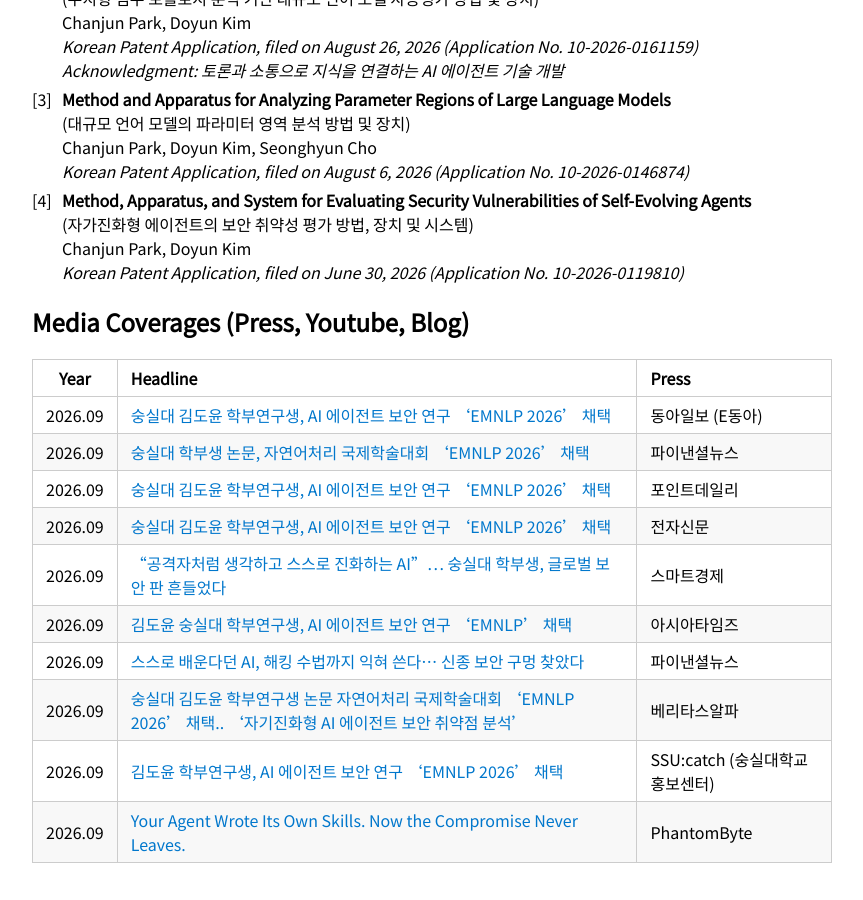
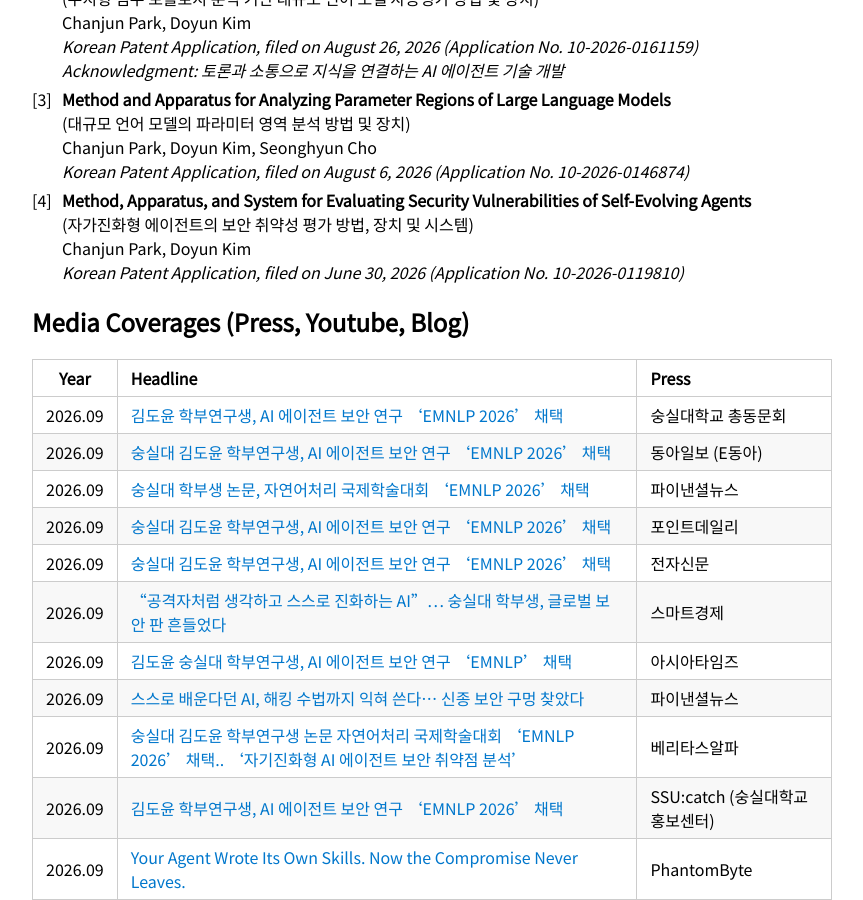
Before and after one commit to Doyun-coding/Doyun-coding.github.io, a Jekyll site: the page built from index.md, in a window 1280 px wide and 900 px high, scrolled down 1204 px. Shown: the whole window, without its empty margins (208-1071 px from the left). Built offline with Jekyll 4.4.1, drawn with Linux system fonts in a browser that asks for light colours; our own code applies the rules of GitHub Pages for plain Markdown files; before the commit the page ends 2067 px from its top, so only the background shows below that.

Commit message:
Add SSU alumni association media coverage entry
Co-Authored-By: Claude Sonnet 5 <noreply@anthropic.com>

```diff
--- a/index.md
+++ b/index.md
@@ -33,6 +33,7 @@ For the latest news, please visit the <a href="https://sites.google.com/view/ssu
 
 Year | Headline | Press
 :-----:|-------|-------
+2026.09 | [김도윤 학부연구생, AI 에이전트 보안 연구 'EMNLP 2026' 채택](https://alumnus.ssu.ac.kr/cmnt/45472/boardInfo.do?bidx=1023219) | 숭실대학교 총동문회
 2026.09 | [숭실대 김도윤 학부연구생, AI 에이전트 보안 연구 'EMNLP 2026' 채택](http://edu.donga.com/news/articleView.html?idxno=111575) | 동아일보 (E동아)
 2026.09 | [숭실대 학부생 논문, 자연어처리 국제학술대회 'EMNLP 2026' 채택](https://www.fnnews.com/news/202609031847386493) | 파이낸셜뉴스
 2026.09 | [숭실대 김도윤 학부연구생, AI 에이전트 보안 연구 'EMNLP 2026' 채택](https://www.pointdaily.co.kr/news/articleView.html?idxno=317920) | 포인트데일리
```
